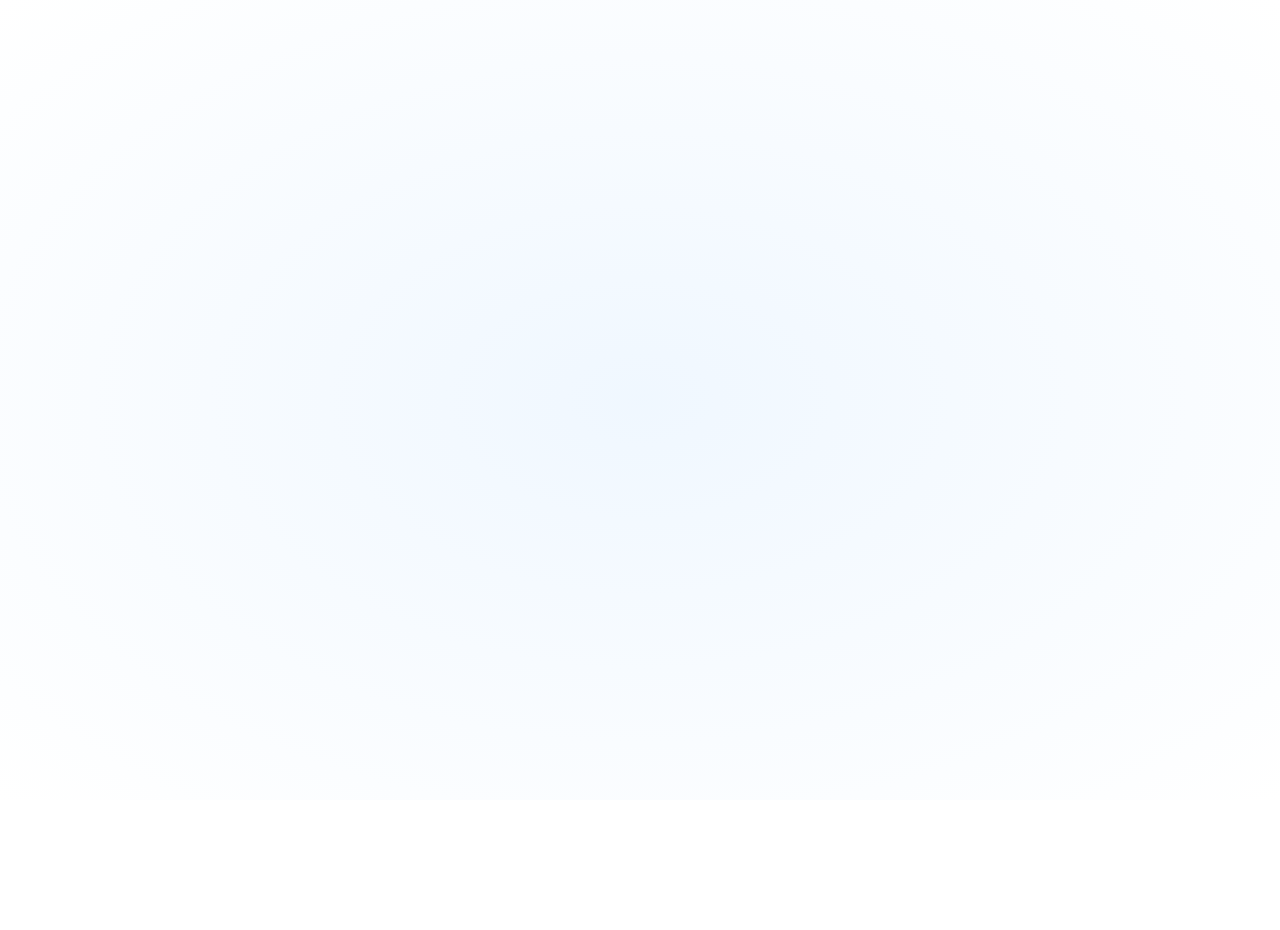
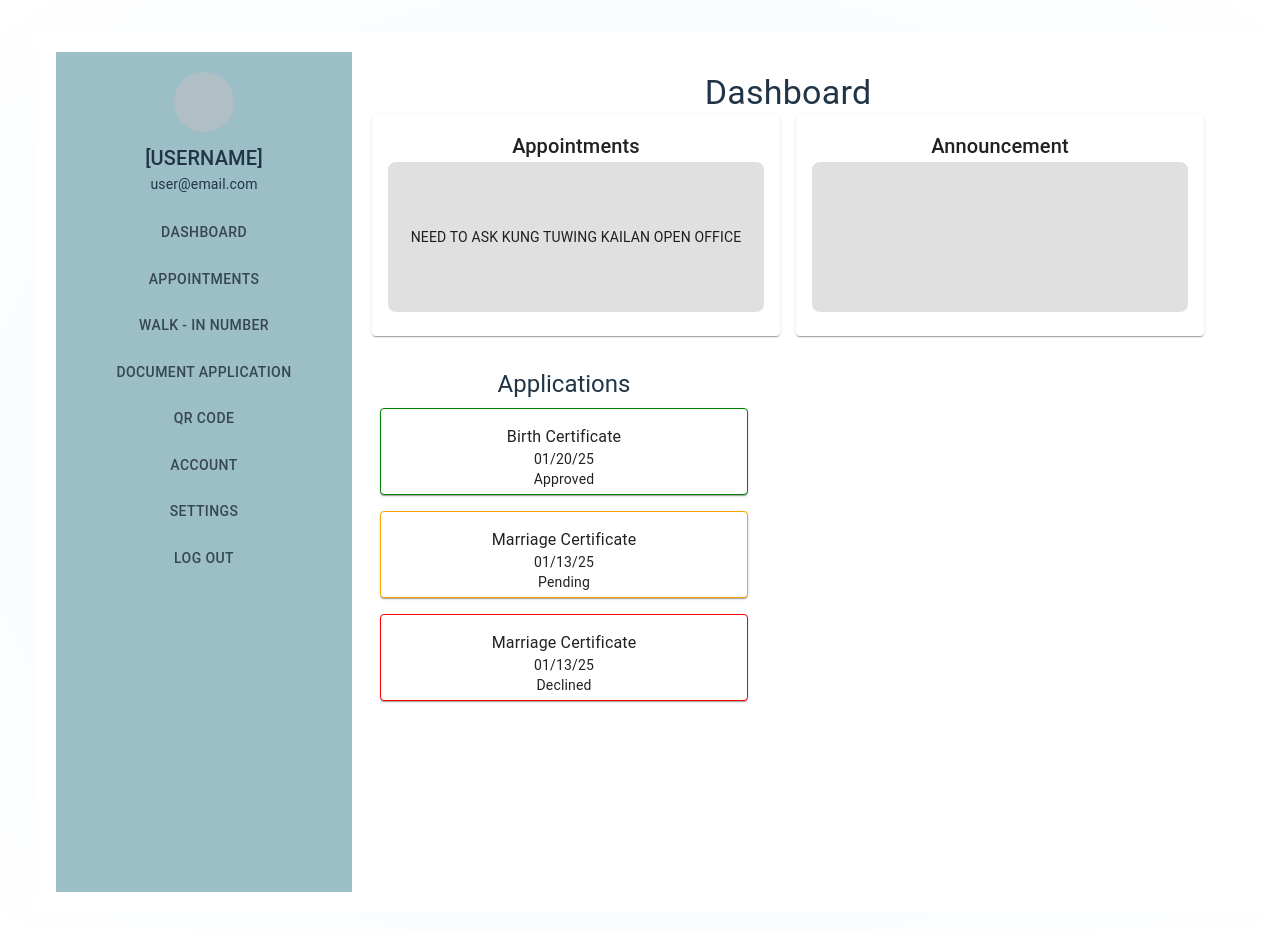
Before and after one commit to YuKARLO15/Bulak-Smart-Connect-JS, a React (Vite) app in the folder bulak-smart-connect-js/: page /DashBoard in a window 1280 px wide. Before the commit this address had no page. Shown: the top 930 px of the page. Before the commit the page ends 800 px from the top, so only its background shows below. Built offline with nearby package versions, Linux system fonts and the light colour scheme.

Commit message:
Draft dashboard

```diff
--- a/bulak-smart-connect-js/src/App.jsx
+++ b/bulak-smart-connect-js/src/App.jsx
@@ -1,14 +1,16 @@
 import { Route, Routes } from 'react-router-dom'; // Import necessary components from react-router-dom
 import './App.css';
-import SignupForm from './pages/SignUpForm'; // Assuming your SignUpForm is here
-import LogIn from './LogInComponents/LogIn';  // Assuming your LogIn component is here
+import SignupForm from './pages/SignUpForm';
+import LogIn from './LogInComponents/LogIn';
+import Dashboard from './DashboardComponents/Dashboard';
 
 function App() {
   return (
     <Routes>
-      {/* Define Routes for LogIn and SignUpForm */}
+      {/* Define Routes */}
       <Route path="/" element={<LogIn />} />
       <Route path='/SignUpForm' element={<SignupForm />} />
+      <Route path='/DashBoard' element={<Dashboard />} />
     </Routes>
   );
 }
--- /dev/null
+++ b/bulak-smart-connect-js/src/DashboardComponents/Dashboard.css
@@ -0,0 +1,15 @@
+.DashboardContainer {
+    display: flex;
+    flex-direction: row;
+    padding: 20px;
+    background-color: #ffffff;
+    width: 100%;
+    min-width: max-content;
+    margin: 0%;
+  }
+  /* Media Query: Adjust layout for smaller screens */
+@media (max-width: 768px) {
+  .DashboardtContainer {
+    flex-direction: column;
+  }
+}
--- /dev/null
+++ b/bulak-smart-connect-js/src/DashboardComponents/Dashboard.jsx
@@ -0,0 +1,14 @@
+import React from "react";
+import { Box, Typography, Grid, Button, Card, CardContent } from "@mui/material";
+import SideNavigation from "./SideNavigation.jsx";
+import DashboardContent from "./DashboardContent.jsx";
+import "./Dashboard.css";
+const Dashboard = () => {
+    return (
+        <div className="DashboardContainer">
+            <SideNavigation></SideNavigation>
+            <DashboardContent></DashboardContent>
+        </div>
+    )
+}
+export default Dashboard;
--- /dev/null
+++ b/bulak-smart-connect-js/src/DashboardComponents/DashboardContent.css
@@ -0,0 +1,53 @@
+.main-content {
+   display: flex;
+    flex-direction: column;
+    padding: 20px;
+    min-width: 65vw;
+    width: auto;
+  }
+
+  .dashboard-title {
+    margin-bottom: 20px;
+  }
+  .Applications{
+    display: flex;
+    flex-direction: column;
+    margin-bottom: 20px;
+    width: 30vw;
+  }
+
+  .application-card {
+    margin:1vh;
+    border: 1px solid #ddd;
+    display: flex;
+    flex-direction: column;
+    border-radius: 10px;
+    height: 10vh;
+    width: 30w;
+    padding: 5px;
+    padding-top:0 ;
+
+  }
+
+  .application-card.approved {
+    border-color: green;
+  }
+
+  .application-card.pending {
+    border-color: orange;
+  }
+
+  .application-card.declined {
+    border-color: red;
+  }
+
+  .calendar,
+  .announcement-placeholder {
+    height: 150px;
+    background-color: #e0e0e0;
+    display: flex;
+    flex-direction: column;
+    align-items: center;
+    justify-content: center;
+    border-radius: 8px;
+  }
--- /dev/null
+++ b/bulak-smart-connect-js/src/DashboardComponents/DashboardContent.jsx
@@ -0,0 +1,66 @@
+import React from "react";
+import { Box, Typography, Grid, Button, Card, CardContent } from "@mui/material";
+import "./DashboardContent.css";
+
+const DashboardContent = () => (
+  <Box className="main-content">
+    <Typography variant="h4" className="dashboard-title">Dashboard</Typography>
+    <Grid container spacing={2}>
+      <Grid item xs={12} md={6}>
+        <Card>
+          <CardContent>
+            <Typography variant="h6">Appointments</Typography>
+            <div className="calendar">
+              {/* Simplified calendar placeholder */}
+              <Typography variant="body2">NEED TO ASK KUNG TUWING KAILAN OPEN OFFICE</Typography>
+            </div>
+          </CardContent>
+        </Card>
+      </Grid>
+      <Grid item xs={12} md={6}>
+        <Card>
+          <CardContent>
+            <Typography variant="h6">Announcement</Typography>
+            <div className="announcement-placeholder"></div>
+          </CardContent>
+        </Card>
+      </Grid>
+    </Grid>
+        <Box mt={4}>
+            <Box className="Applications">
+      <Typography variant="h5">Applications</Typography>
+
+          <Card className="application-card approved">
+            <CardContent>
+              <Typography variant="body1">Birth Certificate</Typography>
+              <Typography variant="body2">01/20/25</Typography>
+              <Typography variant="body2">Approved</Typography>
+              <Button>See More</Button>
+            </CardContent>
+          </Card>
+
+
+          <Card className="application-card pending">
+            <CardContent>
+              <Typography variant="body1">Marriage Certificate</Typography>
+              <Typography variant="body2">01/13/25</Typography>
+              <Typography variant="body2">Pending</Typography>
+              <Button>See More</Button>
+            </CardContent>
+          </Card>
+
+
+          <Card className="application-card declined">
+            <CardContent>
+              <Typography variant="body1">Marriage Certificate</Typography>
+              <Typography variant="body2">01/13/25</Typography>
+              <Typography variant="body2">Declined</Typography>
+              <Button>See More</Button>
+            </CardContent>
+                        </Card>
+            </Box>
+    </Box>
+  </Box>
+);
+
+export default DashboardContent;
--- /dev/null
+++ b/bulak-smart-connect-js/src/DashboardComponents/SideNavigation.css
@@ -0,0 +1,33 @@
+
+  .SideNav {
+    width: 240px;
+    background-color: #9CBEC7;
+    padding: 20px;
+    display: flex;
+    flex-direction: column;
+    align-items: center;
+    min-height: 100vh;
+    margin: 0%;
+    width: 20vw;
+  }
+
+  .Profile {
+    text-align: center;
+    margin-bottom: 20px;
+  }
+
+  .UserIcon {
+    width: 60px;
+    height: 60px;
+    background-color: #b0bec5;
+    border-radius: 50%;
+    margin: 0 auto;
+    margin-bottom: 10px;
+  }
+
+  .SideNav button {
+    width: 100%;
+    text-align: left;
+    color: #37474f;
+    margin-bottom: 10px;
+  }
--- /dev/null
+++ b/bulak-smart-connect-js/src/DashboardComponents/SideNavigation.jsx
@@ -0,0 +1,28 @@
+import React from "react";
+import { Box, Typography, Grid, Button, Card, CardContent } from "@mui/material";
+import "./SideNavigation.css";
+
+const SideNavigation = () => {
+  return (
+
+      <Box className="SideNav">
+        <Box className="Profile">
+          <div className="UserIcon" />
+          <Typography className="Username" variant="h6">[USERNAME]</Typography>
+          <Typography className="UserEmail" variant="body2">user@email.com</Typography>
+        </Box>
+        <Box className="NavButtons">
+          <Button>Dashboard</Button>
+          <Button>Appointments</Button>
+          <Button>Walk - In Number</Button>
+          <Button>Document Application</Button>
+          <Button>QR Code</Button>
+          <Button>Account</Button>
+          <Button>Settings</Button>
+          <Button>Log Out</Button>
+        </Box>
+          </Box>
+
+          );
+      };
+    export default SideNavigation;
--- a/bulak-smart-connect-js/src/LogInComponents/LogInCard.jsx
+++ b/bulak-smart-connect-js/src/LogInComponents/LogInCard.jsx
@@ -12,6 +12,7 @@ import TextField from "@mui/material/TextField";
 import Typography from "@mui/material/Typography";
 import ForgotPassword from "./ForgotPassword";
 import "./LogInCard.css";
+import { Link as RouterLink } from "react-router-dom";
 
 export default function LogInCard() {
   const [emailError, setEmailError] = React.useState(false);
@@ -126,15 +127,17 @@ export default function LogInCard() {
           className="RememberMe"
         />
         <ForgotPassword open={open} handleClose={handleClose} />
+        <RouterLink to='/Dashboard' underline="none">
         <Button
           type="submit"
           fullWidth
           variant="contained"
           onClick={validateInputs}
           className="LoginButton"
-        >
+
+          >
           Log In
-        </Button>
+        </Button> </RouterLink>
       </Box>
     </Card>
   );
```
